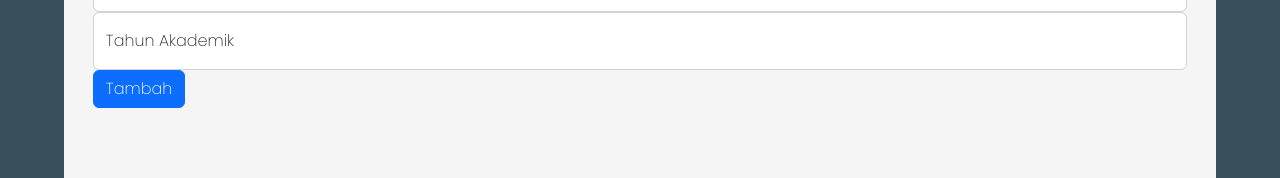
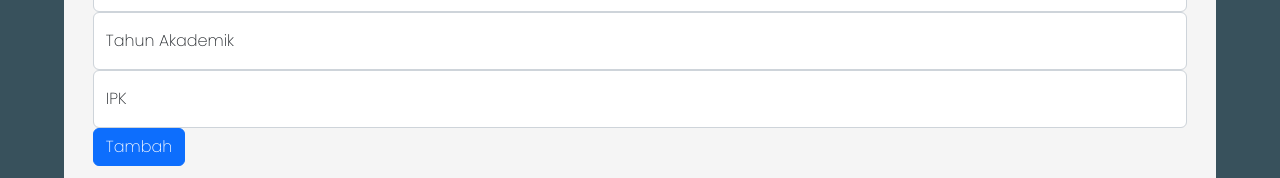
Before and after one commit to Frasydi/webPrisma, a React (Vite) app in the folder packages/client/: page / in a window 1280 px wide. Both pictures are taken after a click on the button "Input". Shown: the part 538-716 px from the top of the page. Built offline with nearby package versions, Linux system fonts and the light colour scheme; no server answers.

Commit message:
Tambah IPK

```diff
--- a/packages/client/src/Modal.tsx
+++ b/packages/client/src/Modal.tsx
@@ -63,6 +63,7 @@ export default function Modal({
       'semester_mahasiswa',
       'sks_matkul',
       'tahun_akademik',
+      'ipk'
     ]
     const json: any = {}
     forms.forEach((el, ind) => {
@@ -170,6 +171,9 @@ export default function Modal({
                 <FloatingLabel controlId="TahunAkademik" label="Tahun Akademik">
                   <Form.Control type="text" placeholder="Tahun Akademik" />
                 </FloatingLabel>
+                <FloatingLabel controlId="ipk" label="IPK">
+                  <Form.Control type="text" placeholder="IPK" />
+                </FloatingLabel>
                 <Button type="submit" variant="primary">
                   {selectNim != null ? 'Edit' : 'Tambah'}
                 </Button>
--- a/packages/client/src/table.tsx
+++ b/packages/client/src/table.tsx
@@ -26,6 +26,8 @@ export default function TableS({
           <th>Semester</th>
           <th>SKS</th>
           <th>Tahun Akademik</th>
+          <th>IPK</th>
+
           <th>Aksi</th>
         </thead>
         <tbody className={`${isLoading ? 'loading' : ''}`}>
@@ -40,11 +42,13 @@ export default function TableS({
               <td>{el.semester_mahasiswa}</td>
               <td>{el.sks_matkul}</td>
               <td>{el.tahun_akademik}</td>
+              <td>{el.ipk}</td>
+
               <td>
                 <ButtonGroup aria-label="Basic example">
                   <Button variant="success" onClick={() => {
                     const form = document.querySelector("form")
-                    const forms =  ["nim","nama","kelas","nama_mk","nilai_mutu","semester_mahasiswa","sks_matkul","tahun_akademik"]
+                    const forms =  ["nim","nama","kelas","nama_mk","nilai_mutu","semester_mahasiswa","sks_matkul","tahun_akademik", "ipk"]
                     forms.forEach((el2,ind)=> {
                         //@ts-ignore
                         form.elements[ind].value = el[el2]
```
